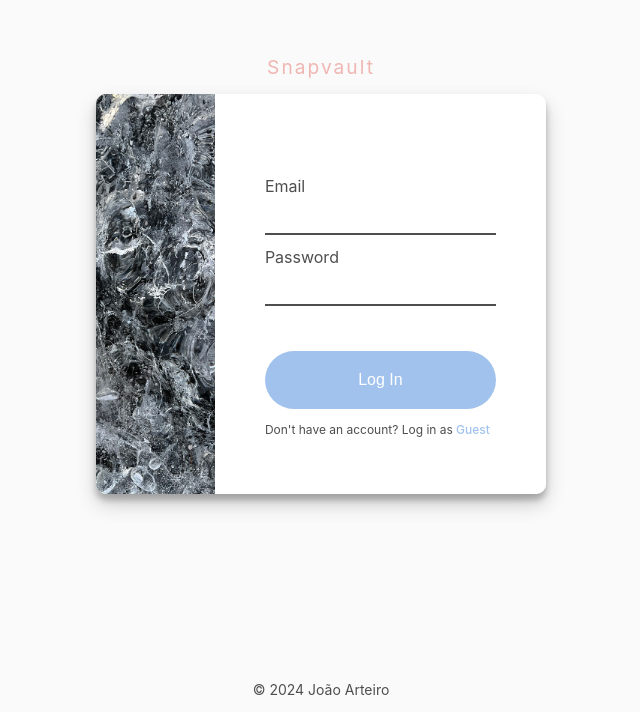
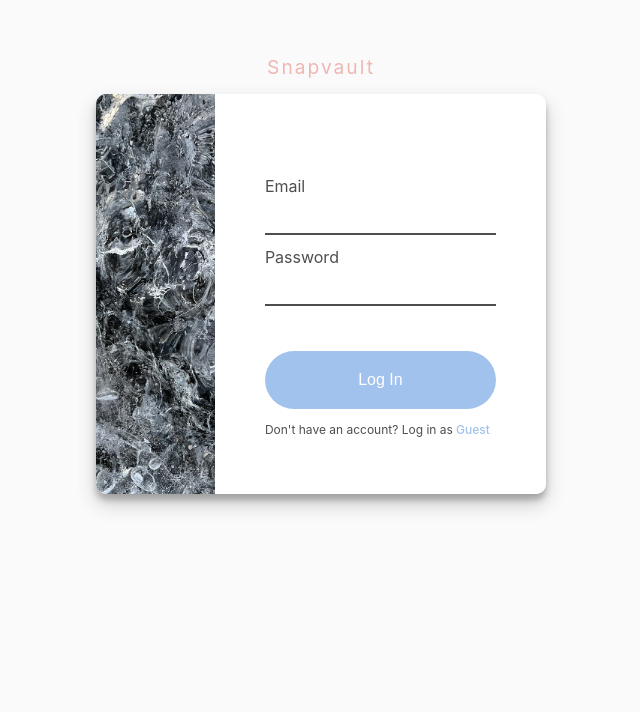
Before and after one commit to joaoarteiro/photo-gallery, a React (Vite) app: page /login in a window 1280 px wide. Shown: the part 141-853 px from the top of the page, without its empty margins (319-959 px from the left). After the commit the page ends 816 px from the top, so only its background shows below. Built offline with nearby package versions, Linux system fonts and the light colour scheme; no server answers.

Commit message:
Revert reusable Layout for simplicity and readability

```diff
--- a/src/components/HomePage/HomePage.tsx
+++ b/src/components/HomePage/HomePage.tsx
@@ -1,5 +1,6 @@
-import { useState } from "react";
-import { Header, ProgressBar, ImageGrid, Modal } from "..";
+import { useState, useEffect } from "react";
+import { Header, ProgressBar, ImageGrid, Modal } from "../";
+import Footer from "../shared/Footer/Footer";
 import useAuth from "../../hooks/useAuth";
 import "./home_page.css";
 
@@ -26,6 +27,12 @@ const HomePage = () => {
     }
   };
 
+  useEffect(() => {
+    console.log(
+      "You like to poke around? Find the source code for this project on: https://github.com/joaoarteiro/photo-gallery"
+    );
+  }, []);
+
   return (
     <div className="page-container">
       <Header />
@@ -50,6 +57,7 @@ const HomePage = () => {
       {selectedImg && (
         <Modal image={selectedImg} setSelectedImg={setSelectedImg} />
       )}
+      <Footer />
     </div>
   );
 };
--- a/src/components/Layout/Layout.tsx
+++ /dev/null
@@ -1,15 +0,0 @@
-// Layout.tsx
-import { Outlet } from "react-router-dom";
-import Footer from "../Footer/Footer";
-
-const Layout = () => {
-  return (
-    <div>
-      <Outlet />
-
-      <Footer />
-    </div>
-  );
-};
-
-export default Layout;
--- a/src/main.tsx
+++ b/src/main.tsx
@@ -1,16 +1,12 @@
 import ReactDOM from "react-dom/client";
 import { createBrowserRouter, RouterProvider } from "react-router-dom";
 import { HomePage, Login } from "./components";
-import Layout from "./components/Layout/Layout";
 import { AuthProvider } from "./context/auth";
 import PrivateRoute from "./routes/PrivateRoute";
 import PublicRoute from "./routes/PublicRoute";
 import "./index.css";
 
 const router = createBrowserRouter([
-  {
-    element: <Layout />,
-    children: [
   {
     path: "/login",
     element: (
@@ -27,8 +23,6 @@ const router = createBrowserRouter([
       </PrivateRoute>
     ),
   },
-    ],
-  },
 ]);
 
 ReactDOM.createRoot(document.getElementById("root")!).render(
```
Also changed, not shown: src/components/shared/Footer/Footer.tsx (renamed from src/components/Footer/Footer.tsx). Lines whose indentation alone changed are shown as unchanged.
